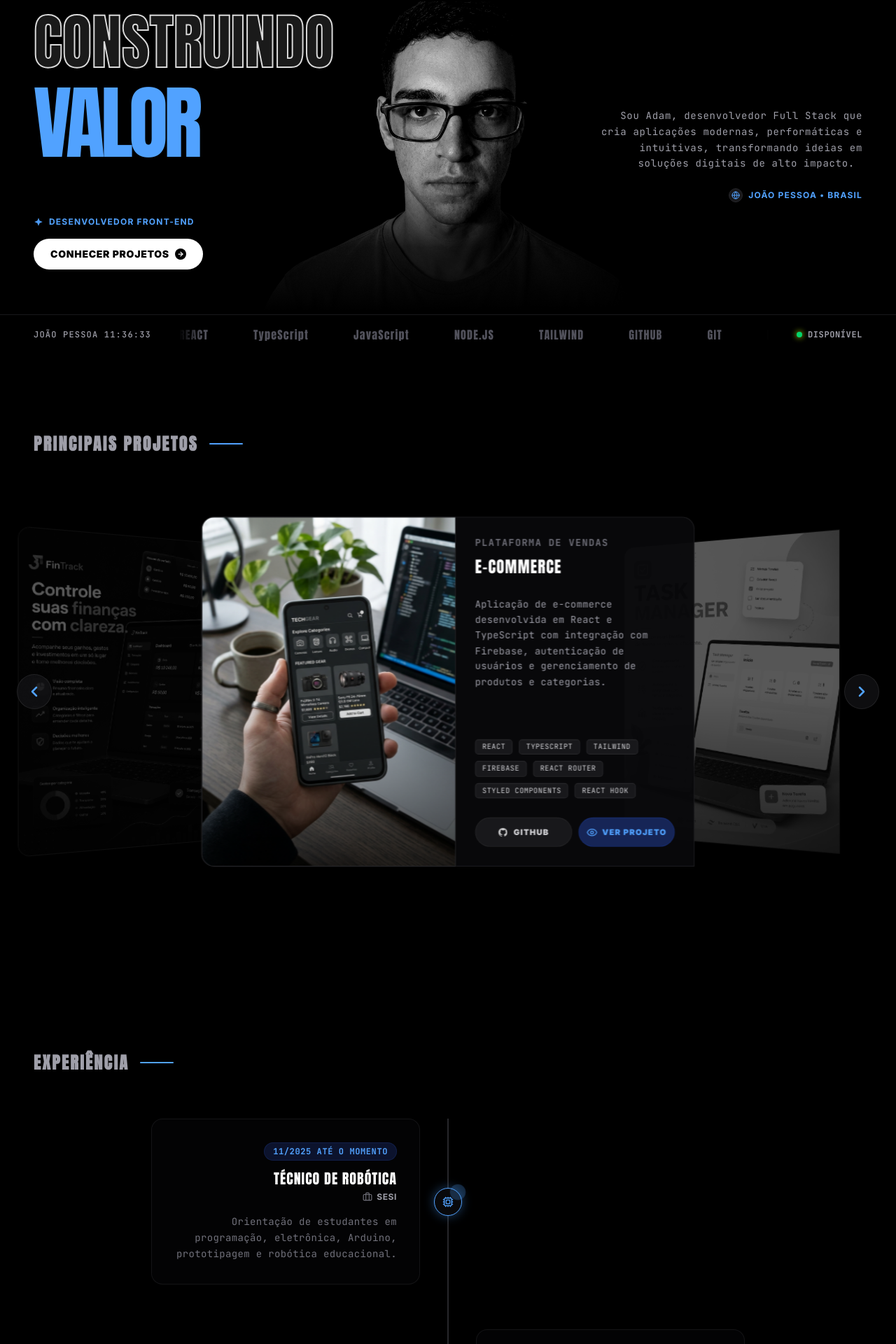
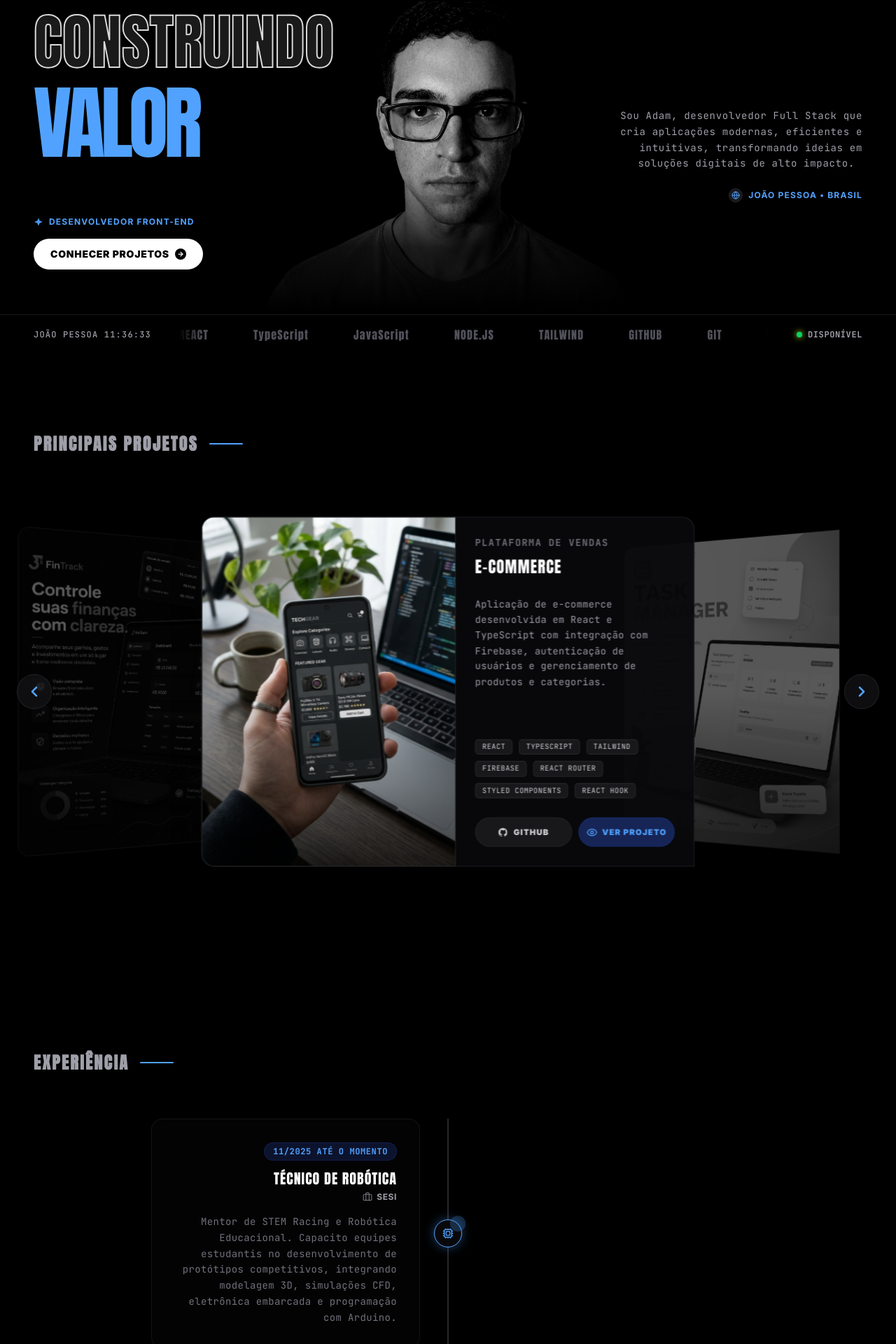
Before and after one commit to Diasszx/AdamSite, a React (Vite) app: page / in a window 1280 px wide. Shown: the part 136-2056 px from the top of the page at 70% size. Built offline with nearby package versions, Linux system fonts and the light colour scheme.

Commit message:
refactor: experience description and hero session description

```diff
--- a/src/components/Experience.tsx
+++ b/src/components/Experience.tsx
@@ -17,24 +17,29 @@ const EXPERIENCE_DATA: ExperienceItem[] = [
     role: "Técnico de Robótica",
     company: "SESI",
     period: "11/2025 até o momento",
-    description: "Orientação de estudantes em programação, eletrônica, Arduino, prototipagem e robótica educacional.",
+    description:
+      "Mentor de STEM Racing e Robótica Educacional. Capacito equipes estudantis no desenvolvimento de protótipos competitivos, integrando modelagem 3D, simulações CFD, eletrônica embarcada e programação com Arduino.",
     isCurrent: true,
-    type: "robotics"
+    type: "robotics",
   },
   {
     id: 2,
     role: "Desenvolvedor de Software",
     company: "Inteligence Gestão Empresarial",
     period: "11/2024 até 11/2025",
-    description: "Desenvolvimento de novas funcionalidades para sistema ERP utilizando PHP e Adianti Framework. Correção de bugs e manutenção evolutiva. Implementação de regras de negócio, formulários, relatórios e integrações entre módulos. Manipulação de dados utilizando MySQL e SQLite. Versionamento de código utilizando Git e colaboração com equipe.",
+    description:
+      "Desenvolvimento de novas funcionalidades para sistema ERP utilizando PHP e Adianti Framework. Correção de bugs e manutenção evolutiva. Implementação de regras de negócio, formulários, relatórios e integrações entre módulos. Manipulação de dados utilizando MySQL e SQLite. Versionamento de código utilizando Git e colaboração com equipe.",
     isCurrent: false,
-    type: "software"
-  }
+    type: "software",
+  },
 ];
 
 export const Experience: React.FC = () => {
   return (
-    <section id="experience" className="w-full bg-black py-20 md:py-28 text-white relative z-10 overflow-hidden flex flex-col justify-center">
+    <section
+      id="experience"
+      className="w-full bg-black py-20 md:py-28 text-white relative z-10 overflow-hidden flex flex-col justify-center"
+    >
       {/* Section Header */}
       <div className="max-w-7xl mx-auto px-6 md:px-12 w-full mb-16 select-none">
         <div className="flex items-center gap-4">
@@ -85,7 +90,9 @@ export const Experience: React.FC = () => {
                 {/* Card Container */}
                 <div
                   className={`w-full md:w-[calc(50%-2.5rem)] ml-12 md:ml-0 ${
-                    isEven ? "md:mr-auto md:text-right" : "md:ml-auto md:text-left"
+                    isEven
+                      ? "md:mr-auto md:text-right"
+                      : "md:ml-auto md:text-left"
                   }`}
                 >
                   <div className="bg-zinc-950/40 border border-zinc-900/80 rounded-2xl p-6 md:p-8 hover:border-blue-400/40 hover:shadow-[0_0_20px_rgba(74,158,255,0.06)] transition-all duration-300 pointer-events-auto select-none">
--- a/src/components/Hero.tsx
+++ b/src/components/Hero.tsx
@@ -4,7 +4,7 @@ import { ArrowRight, Globe } from "lucide-react";
 const WORDS = ["SOLUÇÕES", "VALOR", "EXPERIÊNCIAS", "RESULTADOS", "INOVAÇÃO"];
 const CHARS = "ABCDEFGHIJKLMNOPQRSTUVWXYZÃÕÇÉÊÁ";
 const DESCRIPTION_TEXT =
-  "Sou Adam, desenvolvedor Full Stack que cria aplicações modernas, performáticas e intuitivas, transformando ideias em soluções digitais de alto impacto.";
+  "Sou Adam, desenvolvedor Full Stack que cria aplicações modernas, eficientes e intuitivas, transformando ideias em soluções digitais de alto impacto.";
 
 export const Hero: React.FC = () => {
   const [currentWord, setCurrentWord] = useState(WORDS[0]);
@@ -98,7 +98,10 @@ export const Hero: React.FC = () => {
               onClick={() => {
                 const element = document.getElementById("projects");
                 if (element) {
-                  element.scrollIntoView({ behavior: "smooth", block: "center" });
+                  element.scrollIntoView({
+                    behavior: "smooth",
+                    block: "center",
+                  });
                 }
               }}
               className="bg-white text-black font-extrabold text-xs md:text-sm tracking-wider px-6 py-3 rounded-full flex items-center gap-2 group transition-all duration-300 hover:bg-blue-400 hover:shadow-[0_0_15px_rgba(204,255,0,0.5)] active:scale-95 pointer-events-auto cursor-pointer"
```
